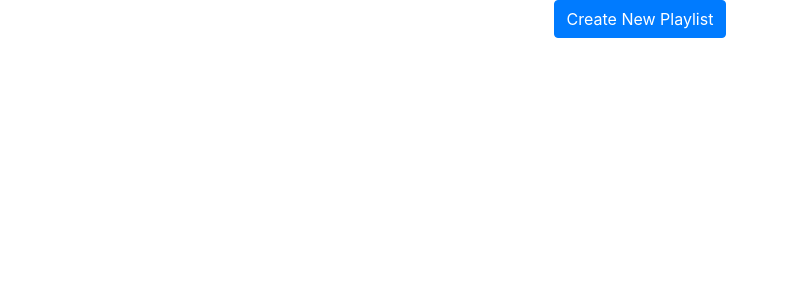
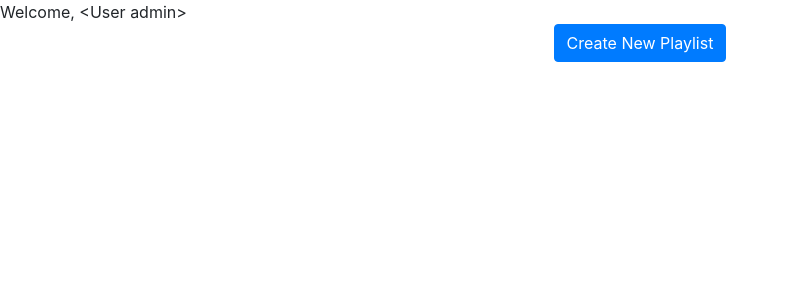
Before and after one commit to Roy-05/social-playlist, a Flask app: template socialPlaylist/templates/playlist.html in a window 1280 px wide. Shown: the part 56-356 px from the top of the page, without its empty margins (0-789 px from the left). Run offline with Flask 2, Linux system fonts and the light colour scheme; the template is opened without the code that fills it: values that come from a table or form of the project are taken from there, others are empty; data comes from the database, SQL or seed files in the repository; some libraries are stand-ins or nearby versions.

Commit message:
Display current user name on playlist view

```diff
--- a/socialPlaylist/routes.py
+++ b/socialPlaylist/routes.py
@@ -42,7 +42,7 @@ def playlist():
         return playlistModal(form)
 
 def playlistModal(form):
-    return render_template('playlist.html', title='Create New Playlist', form=form)
+    return render_template('playlist.html', title='Create New Playlist', form=form, user = current_user.username)
 
 @app.route('/logout')
 @login_required
--- a/socialPlaylist/templates/playlist.html
+++ b/socialPlaylist/templates/playlist.html
@@ -2,6 +2,7 @@
 
 {% block content %}
 
+<div> Welcome, {{ user }}</div>
 <div class="text-center">
     <a href="" class="btn btn-primary btn-rounded mb-4" data-toggle="modal" data-target="#modalRegisterForm">
     Create New Playlist</a>
```
